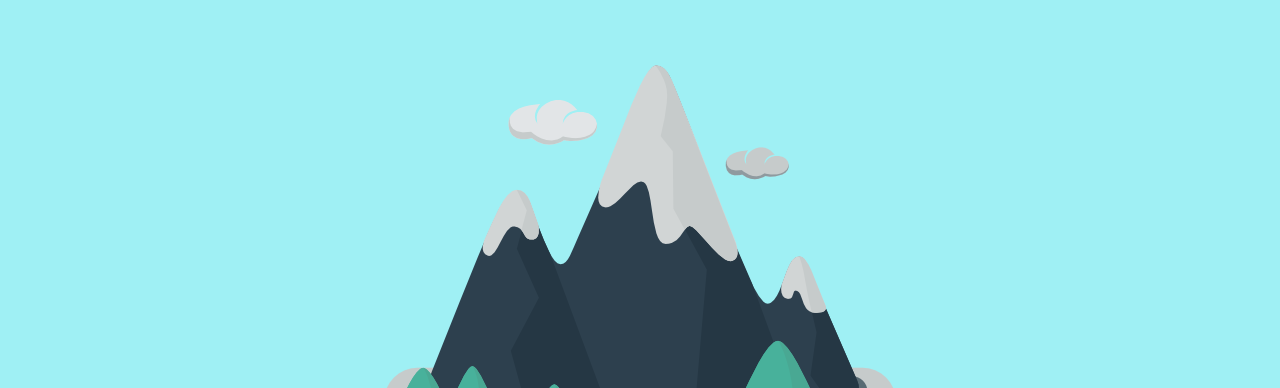
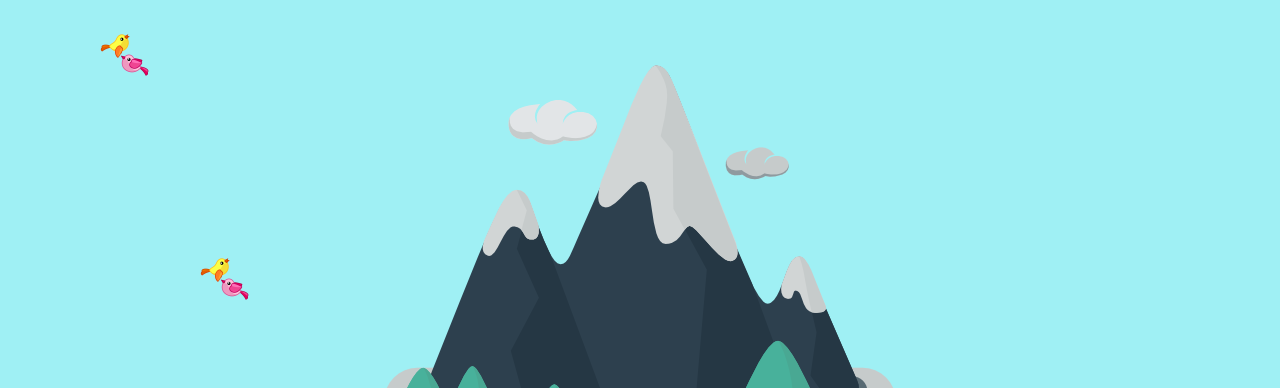
Before and after one commit to hiteshsuthar9/hsproject, a plain HTML site: page index.html in a window 1280 px wide. Shown: the part 412-800 px from the top of the page. Drawn offline with Linux system fonts and the light colour scheme.

Commit message:
Update index.html

```diff
--- a/index.html
+++ b/index.html
@@ -25,9 +25,9 @@
             <h2>a <span class="pro">pro</span>grammer.</h2>
             <div class="big">
 
-<!--             <img class="bird2" src="images/birds/bird6.gif">
+            <img class="bird2" src="images/birds/bird6.gif">
 
-            <img class="bird4" src="images/birds/bird6.gif"> -->
+            <img class="bird4" src="images/birds/bird6.gif">
         </div>
         </div>
         <img class="bottom-cloud" src="images/cloud/cloud3.png" alt="cloud">
```
